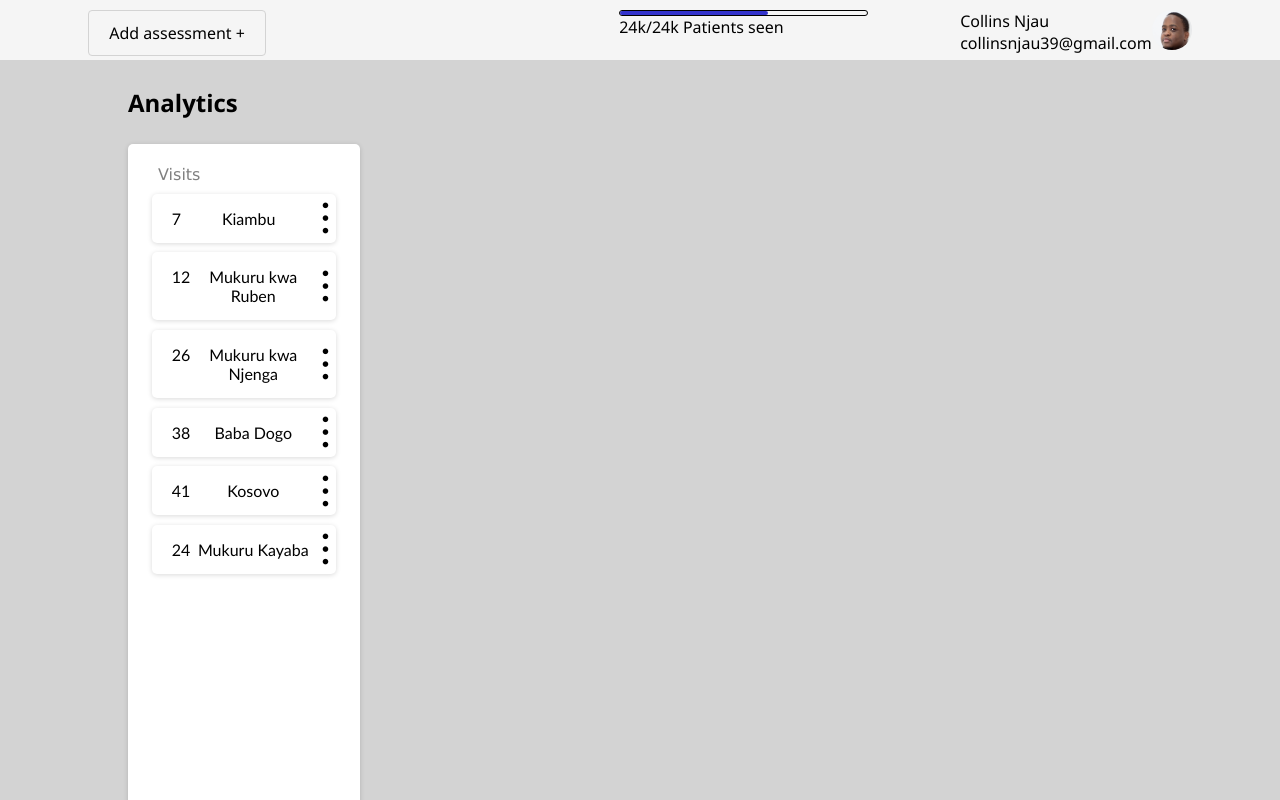
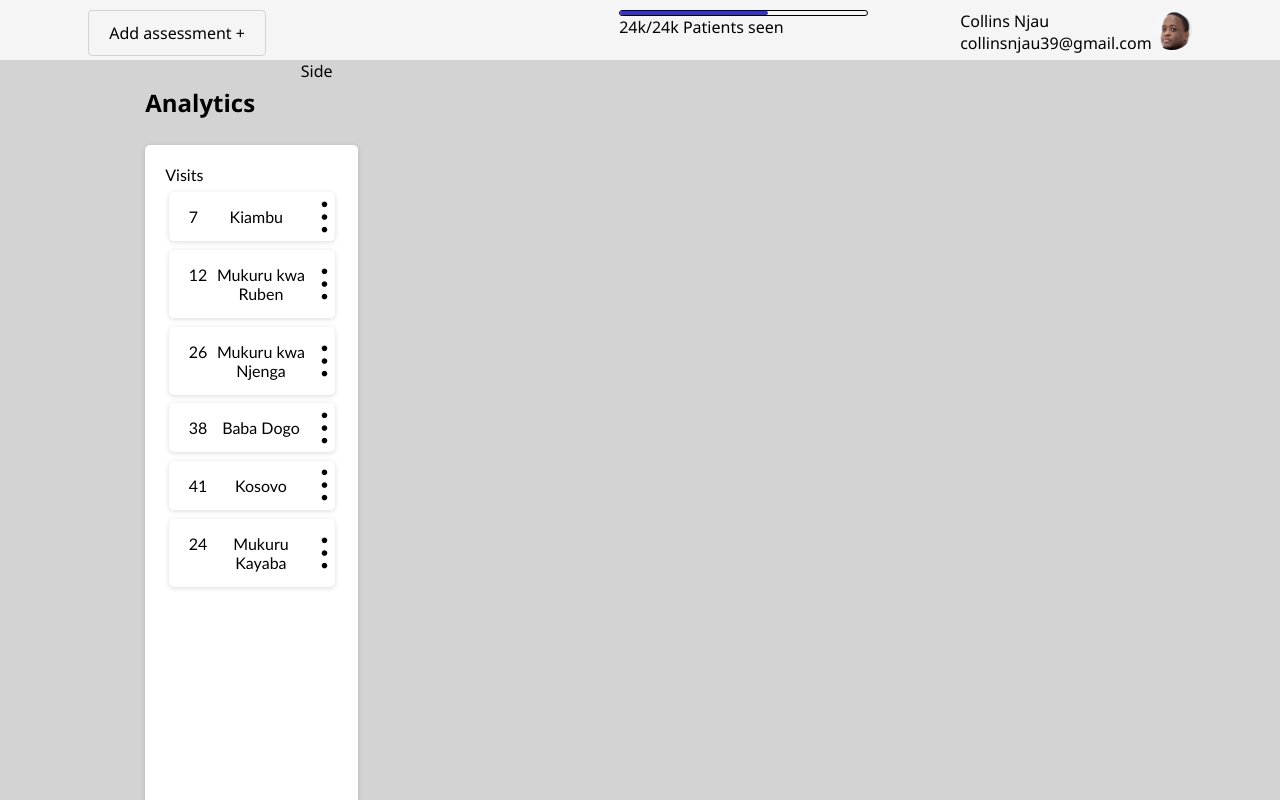
Before and after one commit to Collins33/Todoist-clone, a React (Create React App) app: page / in a window 1280 px wide. Shown: the top 800 px of the page. Built offline with nearby package versions, Linux system fonts and the light colour scheme.

Commit message:
Redo sidebar component so that it fits in the main page

```diff
--- a/src/components/sideSelect/index.css
+++ b/src/components/sideSelect/index.css
@@ -1,5 +1,10 @@
 .side_select_container {
   width: 15%;
+  height: 1000px;
+}
+
+.side_select_main_card {
+  width: 100%;
   height: 1000px;
   background-color: var(--app-bg-color);
   /* box-shadow: 0 1px 0px 1px rgba(0,0,0,0.1); */
@@ -66,6 +71,6 @@
 
 .analytics_text {
   margin-left: 10%;
-  margin-top: 2%;
-  margin-bottom: 2%;
+  margin-top: 15%;
+  margin-bottom: 15%;
 }
--- a/src/components/sideSelect/index.js
+++ b/src/components/sideSelect/index.js
@@ -11,12 +11,12 @@ export const SideSelect = ({ selectItems }) => {
     </div>
   ));
   return (
-    <>
+    <div className="side_select_container">
       <h2 className="analytics_text">Analytics</h2>
-      <div className="side_select_container">
-        <span className="side_select_container_text">Visits</span>
+      <div className="side_select_main_card">
+        <span>Visits</span>
         {displaySelectBar}
       </div>
-    </>
+    </div>
   );
 };
--- /dev/null
+++ b/src/views/home/index.css
@@ -0,0 +1,5 @@
+.dashboard_right_container {
+  display: flex;
+  flex-direction: row;
+  margin-left: 10%;
+}
--- a/src/views/home/index.js
+++ b/src/views/home/index.js
@@ -1,6 +1,8 @@
 import React, { Component } from "react";
 import Header from "../../components/header/index";
 import { SideSelect } from "../../components/sideSelect/index";
+import "./index.css";
+
 class Home extends Component {
   state = {
     selectItems: [
@@ -35,7 +37,10 @@ class Home extends Component {
     return (
       <div>
         <Header />
-        <SideSelect selectItems={selectItems} />
+        <div className="dashboard_right_container">
+          <SideSelect selectItems={selectItems} />
+          <div>Side</div>
+        </div>
       </div>
     );
   }
```
